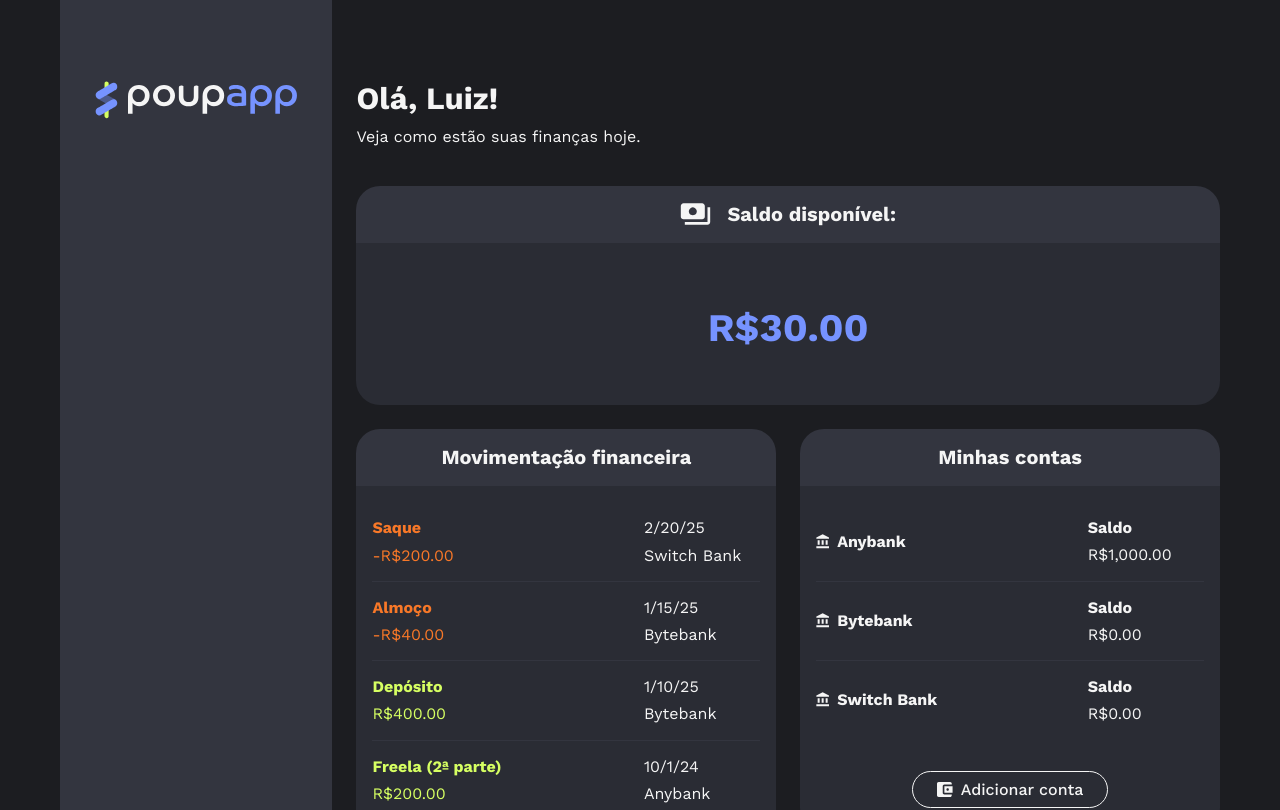
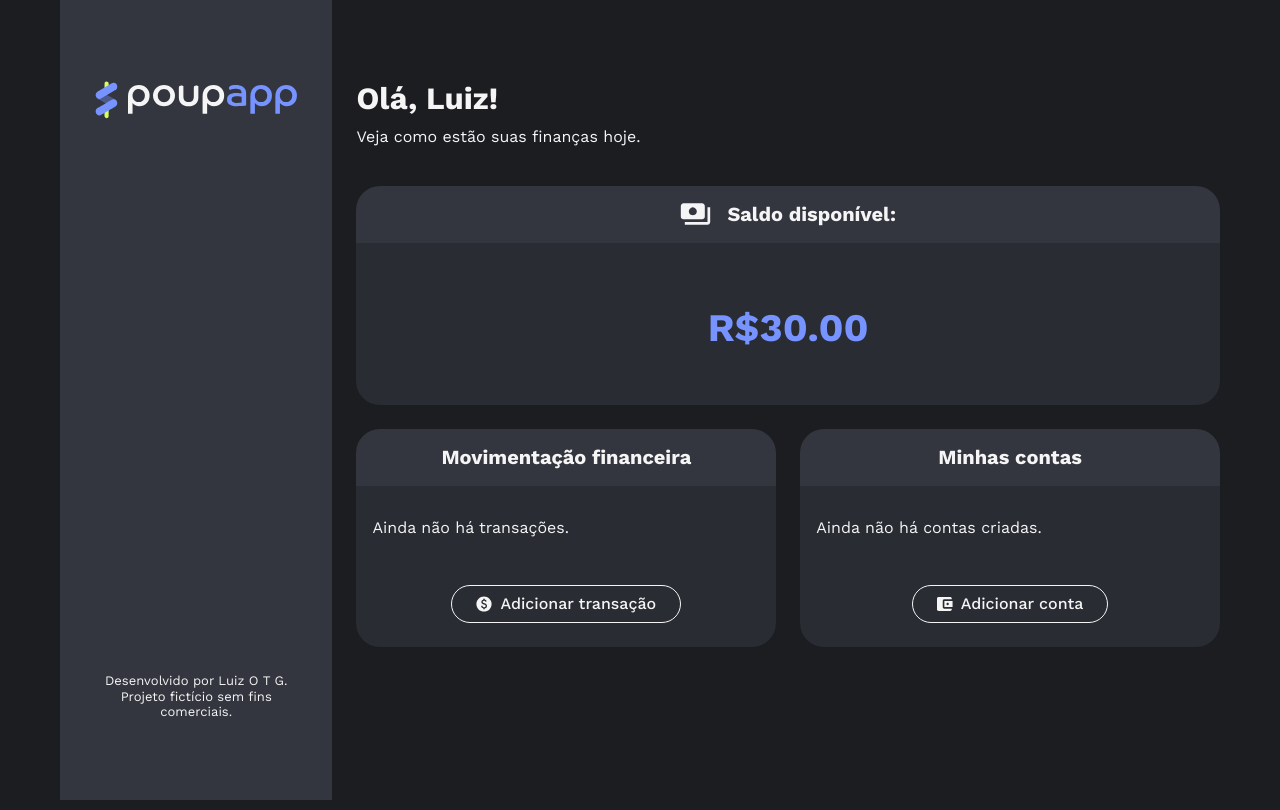
Before and after one commit to LuizOtavioTG/poupapp, an Angular app: page / in a window 1280 px wide. Shown: the top 810 px of the page. Built offline with nearby package versions, Linux system fonts and the light colour scheme.

Commit message:
feat: adicionando atualização de minhas contas conforme as movimentações financeiras

```diff
--- a/src/app/area-financeira/area-financeira.component.ts
+++ b/src/app/area-financeira/area-financeira.component.ts
@@ -1,4 +1,4 @@
-import { Component, signal } from '@angular/core';
+import { Component, computed, signal } from '@angular/core';
 import { SaldoComponent } from "./saldo/saldo.component";
 import { TransacoesComponent } from "./transacoes/transacoes.component";
 import { ContasComponent } from "./contas/contas.component";
@@ -16,67 +16,49 @@
   saldo = 30;
 
   transacoes = signal<Transacao[]>([
-    {
-      id: '5',
-      nome: '',
-      tipo: TipoTransacao.SAQUE,
-      valor: 200,
-      data: new Date('2025-02-20T00:00'),
-      conta: 'Switch Bank'
-    },
-    {
-      id: '4',
-      nome: 'Almoço',
-      tipo: TipoTransacao.SAQUE,
-      valor: 40,
-      data: new Date('2025-01-15T00:00'),
-      conta: 'Bytebank'
-    },
-    {
-      id: '3',
-      nome: '',
-      tipo: TipoTransacao.DEPOSITO,
-      valor: 400,
-      data: new Date('2025-01-10T00:00'),
-      conta: 'Bytebank'
-    },
-    {
-      id: '2',
-      nome: 'Freela (2ª parte)',
-      tipo: TipoTransacao.DEPOSITO,
-      valor: 200,
-      data: new Date('2024-10-01T00:00'),
-      conta: 'Anybank'
-    },
-    {
-      id: '1',
-      nome: 'Freela (1ª parte)',
-      tipo: TipoTransacao.DEPOSITO,
-      valor: 100,
-      data: new Date('2024-10-01T00:00'),
-      conta: 'Anybank'
-    },
+
   ]);
-  contas = signal<Conta[]>([
-    {
-      nome: 'Anybank',
-      saldo: 1000,
-    },
-    {
-      nome: 'Bytebank',
-      saldo: 0,
-    },
-    {
-      nome: 'Switch Bank',
-      saldo: 0,
-    },
+  contasComSaldoInicial = signal<Conta[]>([
+
   ]);
+  contas = computed(() => {
+    return this.contasComSaldoInicial().map(conta => {
+      const saldoAtualizado = this.calculaSaldoAtualizado(conta);
+      return {
+        ...conta,
+        saldo: saldoAtualizado
+      };
+    });
+  });
+
+  calculaSaldoAtualizado(contaInicial: Conta) {
+    const transacoesDaConta = this.transacoes().filter((transacao) => {
+      return transacao.conta === contaInicial.nome;
+    });
+
+    const novoSaldo = transacoesDaConta.reduce((acc, transacao) => {
+      switch (transacao.tipo) {
+        case TipoTransacao.DEPOSITO:
+          return acc + transacao.valor;
+
+        case TipoTransacao.SAQUE:
+          return acc - transacao.valor;
+
+        default:
+          transacao.tipo satisfies never;
+          throw new Error('Tipo de transação não identificado.');
+      }
+    }, contaInicial.saldo);
+
+    return novoSaldo;
+  }
+
 
   processarTransacao(transacao: Transacao) {
     this.transacoes.update((transacoes) => [transacao, ...transacoes]);
   }
 
   adicionarConta(conta: Conta) {
-    this.contas.update((contas) => [...contas, conta]);
+    this.contasComSaldoInicial.update((contas) => [...contas, conta]);
   }
 }
```
